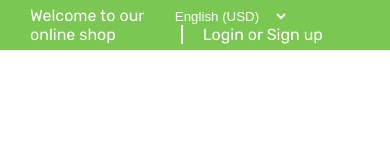
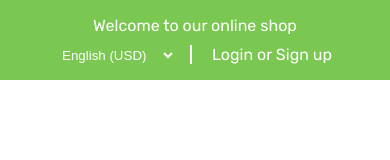
Before and after one commit to ZubalYana/Furniking, a website: page public/index.html in a window 390 px wide. Drawn offline with nearby package versions, Linux system fonts and the light colour scheme.

Commit message:
finish top header

```diff
--- a/public/style/responsive.scss
+++ b/public/style/responsive.scss
@@ -7,3 +7,20 @@
         }
     }
 }
+@media screen and (max-width: 600px) {
+    .wrap {
+        header {
+            p{
+                font-family: 700;
+            }
+            .topHeader {
+                justify-content: center;
+                flex-direction: column;
+                height: 80px;
+                .topHeader__item{
+                    margin-top: 10px;
+                }
+            }
+        }
+    }
+}
```
Also changed, not shown: public/style/responsive.css, 1 other file.
